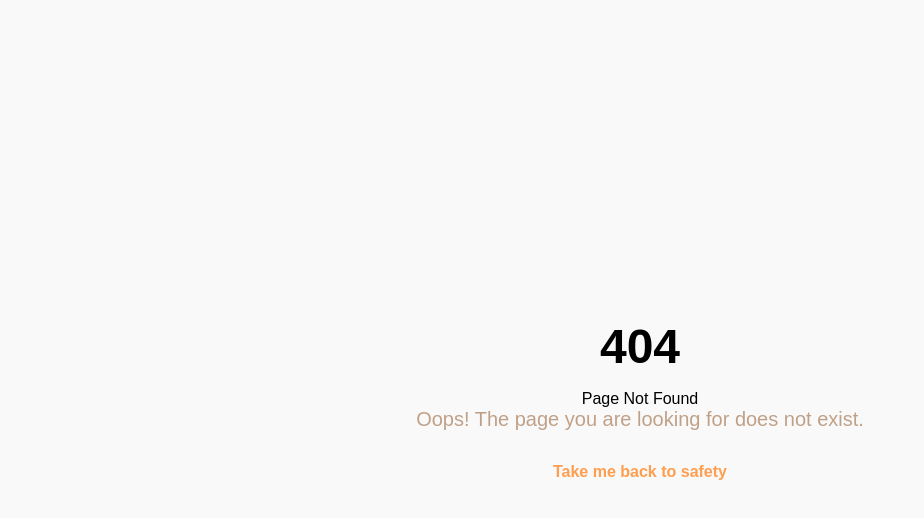
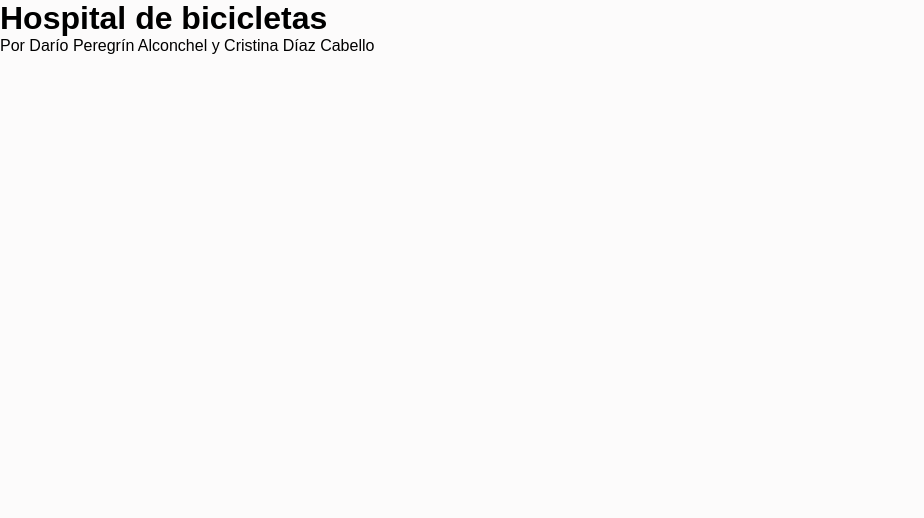
Before and after one commit to Bicis-HLanz/hopital-bicis, a Next.js app: page /documentacion in a window 1280 px wide. Before the commit this address had no page. Shown: the top 518 px of the page, without its empty margins (0-924 px from the left). Built offline with nearby package versions, Linux system fonts and the light colour scheme.

Commit message:
add documentation page

```diff
--- /dev/null
+++ b/app/(docs)/documentacion/page.tsx
@@ -0,0 +1,8 @@
+export default function Page(){
+    return (
+        <>
+            <h1>Hospital de bicicletas</h1>
+            <p>Por Darío Peregrín Alconchel y Cristina Díaz Cabello</p>
+        </>
+    )
+}
```
